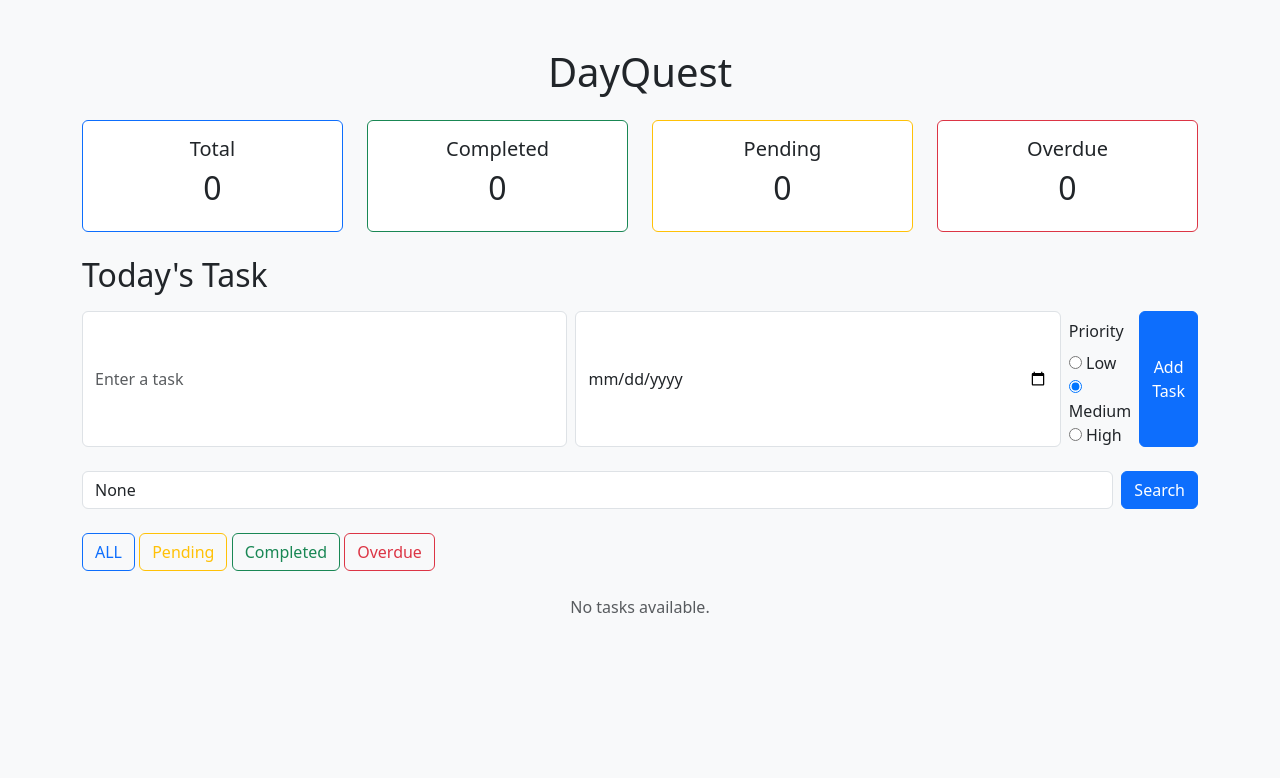
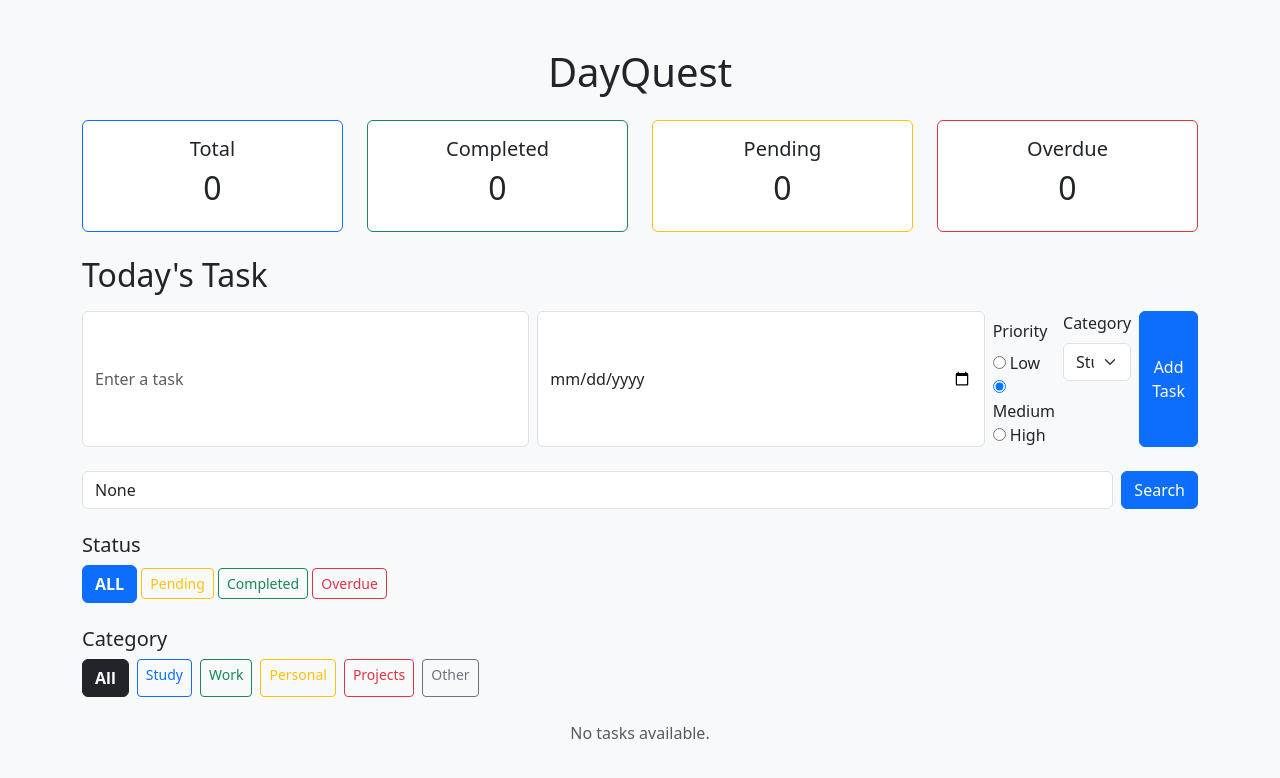
Before and after one commit to Kshristi/todo_app, a Django app: a page that uses tasks/templates/tasks/home.html in a window 1280 px wide. Shown: the top 778 px of the page. Run offline with Django 5.2, Linux system fonts and the light colour scheme; data comes from the database, SQL or seed files in the repository; both versions use the stored data as it was after the commit.

Commit message:
Add category and filters

```diff
--- a/tasks/templates/tasks/home.html
+++ b/tasks/templates/tasks/home.html
@@ -65,6 +65,16 @@
                     <label for="high">High</label>
                 </div>
             </div>
+            <div>
+                <label class="form-label">Category</label>
+                <select name="category" class="form-select">
+                    <option value="Study">Study</option>
+                    <option value="Work">Work</option>
+                    <option value="Personal">Personal</option>
+                    <option value="Project">Project</option>
+                    <option value="Other">Other</option>
+                </select>
+            </div>
             <button class="btn btn-primary">Add Task</button>
         </form>
 
@@ -73,11 +83,21 @@
             <input type="text" name="search" class="form-control" placeholder="search..." value="{{ search_query }}">
             <button class="btn btn-primary">Search</button>
         </form>
+        <h5 class="mt-4">Status</h5>
         <div class="mb-4">
-            <a href="?search={{ search_query }}&filter=all" class="btn btn-outline-primary">ALL</a>
-            <a href="?search={{ search_query }}&filter=pending" class="btn btn-outline-warning">Pending</a>
-            <a href="?search={{ search_query }}&filter=completed" class="btn btn-outline-success">Completed</a>
-            <a href="?search={{ search_query }}&filter=overdue" class="btn btn-outline-danger">Overdue</a>
+            <a href="?search={{ search_query }}&filter=all" class="btn {% if filter_type == 'all' %}btn-primary fw-bold {% else %} btn-outline-primary btn-sm {% endif %}">ALL</a>
+            <a href="?search={{ search_query }}&filter=pending" class="btn {% if filter_type == 'pending' %}btn-warning fw-bold {% else %} btn-outline-warning btn-sm {% endif %}">Pending</a>
+            <a href="?search={{ search_query }}&filter=completed" class="btn {% if filter_type == 'completed' %}btn-success fw-bold {% else %} btn-outline-success btn-sm {% endif %}">Completed</a>
+            <a href="?search={{ search_query }}&filter=overdue" class="btn {% if filter_type == 'overdue' %}btn-danger fw-bold {% else %} btn-outline-danger btn-sm {% endif %}">Overdue</a>
+        </div>
+        <h5 class="mt-4">Category</h5>
+        <div class="d-flex flex-wrap gap-2 mb-4">
+            <a href="?search={{ search_query }}&filter={{ filter_type}}&category=all" class="btn {% if category == 'all' %}btn-dark fw-bold {% else %} btn-outline-dark btn-sm {% endif %}">All</a>
+            <a href="?search={{ search_query }}&filter={{ filter_type}}&category=Study" class="btn {% if category == 'Study' %}btn-primary fw-bold {% else %} btn-outline-primary btn-sm {% endif %}">Study</a>
+            <a href="?search={{ search_query }}&filter={{ filter_type}}&category=Work" class="btn {% if category == 'Work' %}btn-success fw-bold {% else %} btn-outline-success btn-sm {% endif %}">Work</a>
+            <a href="?search={{ search_query }}&filter={{ filter_type}}&category=Personal" class="btn {% if category == 'Personal' %}btn-warning fw-bold {% else %} btn-outline-warning btn-sm {% endif %}">Personal</a>
+            <a href="?search={{ search_query }}&filter={{ filter_type}}&category=Projects" class="btn {% if category == 'Projects' %}btn-danger fw-bold {% else %} btn-outline-danger btn-sm {% endif %}">Projects</a>
+            <a href="?search={{ search_query }}&filter={{ filter_type}}&category=Other" class="btn {% if category == 'Other' %}btn-secondary fw-bold {% else %} btn-outline-secondary btn-sm {% endif %}">Other</a>
         </div>
         {% for task in tasks %}
         <div class="card mb-3
@@ -118,6 +138,20 @@
                         Low Priority
                         {% endif %}
                     </small>
+                    <br>
+                    <small class="text-muted">
+                        {% if task.category == "Study" %}
+                        Category: Study
+                        {% elif task.category == "Work" %}
+                        Category: Work
+                        {% elif task.category == "Personal" %}
+                        Category: Personal
+                        {% elif task.category == "Projects" %}
+                        Category: Projects
+                        {%  else %}
+                        Category: Other
+                        {% endif %}
+                    </small>
                 </div>
 
                 <div>
--- a/tasks/views.py
+++ b/tasks/views.py
@@ -7,12 +7,14 @@ def home(request):
         title=request.POST.get("title")
         due_date=request.POST.get("due_date")
         priority=request.POST.get("priority")
-        Task.objects.create(title=title, due_date=due_date,priority=priority)
+        category=request.POST.get("category")
+        Task.objects.create(title=title, due_date=due_date,priority=priority,category=category)
         return redirect("home")
 
     today=date.today()
     search_query=request.GET.get("search")
     filter_type=request.GET.get("filter","all")
+    category=request.GET.get("category","all")
     tasks=Task.objects.all()
     if search_query:
         tasks=tasks.filter(title__icontains=search_query)
@@ -22,6 +24,9 @@ def home(request):
         tasks=tasks.filter(completed=True)
     elif filter_type=="overdue":
         tasks=tasks.filter(due_date__lt=today, completed=False)
+
+    if category!= "all":
+        tasks=tasks.filter(category=category)
 
     total_tasks=tasks.count()
     completed_tasks=tasks.filter(completed=True).count()
@@ -44,7 +49,8 @@ def home(request):
         "pending_tasks": pending_tasks,
         "overdue_tasks": overdue_tasks,
         "search_query": search_query,
-        "filter_type": filter_type
+        "filter_type": filter_type,
+        "category": category,
     }
 
     return render(request, "tasks/home.html", context)
@@ -67,6 +73,7 @@ def edit_task(request, id):
         task.title=request.POST.get("title")
         task.due_date=request.POST.get("due_date")
         task.priority=request.POST.get("priority")
+        task.category=request.POST.get("category")
         task.save()
         return redirect('home')
     return render(request,"tasks/edit.html",{"task":task})
```
Also changed, not shown: tasks/models.py (+9 -0 lines), tasks/templates/tasks/edit.html (+11 -1 lines), db.sqlite3, tasks/migrations/0004_task_category.py (added).
